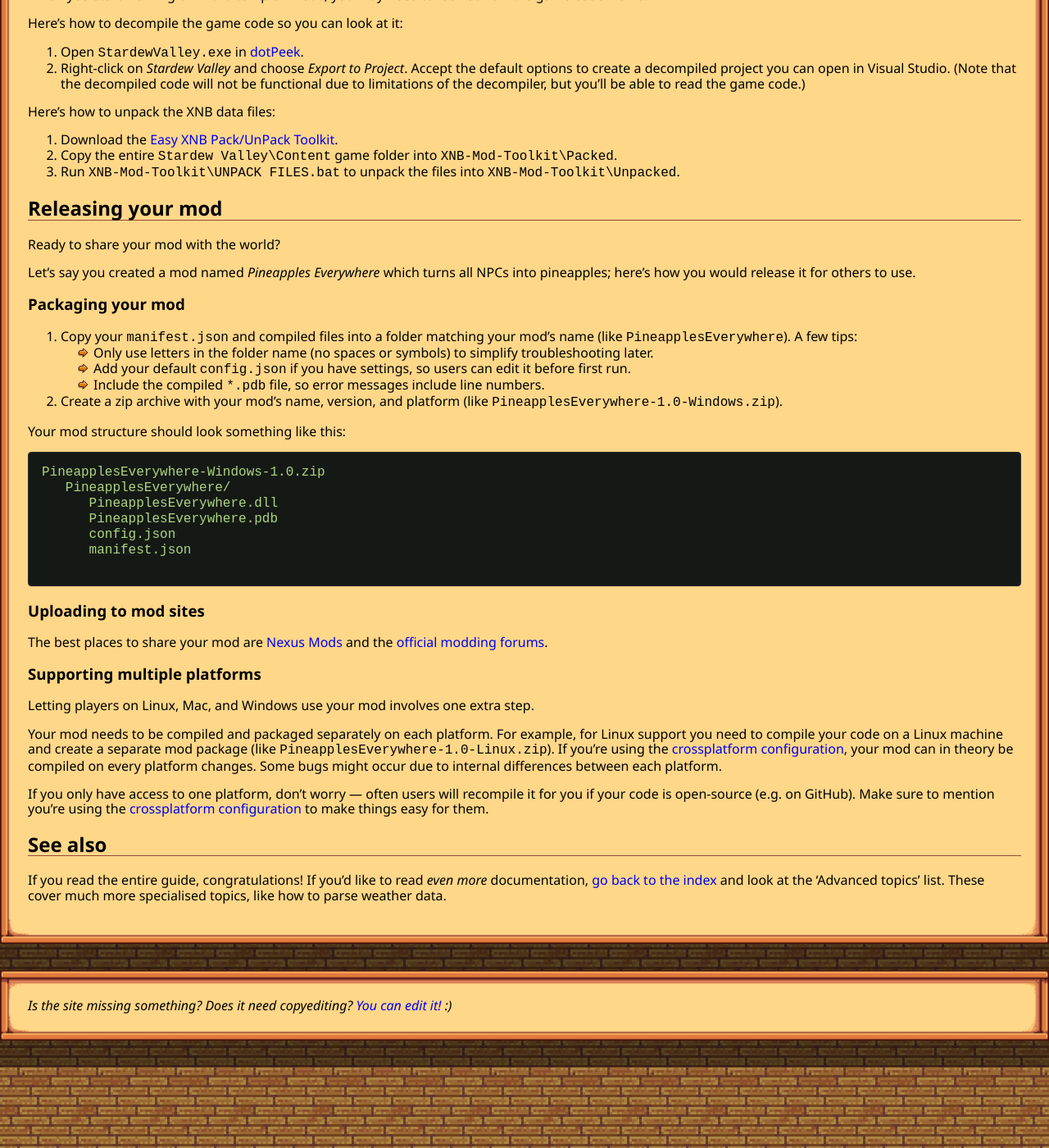
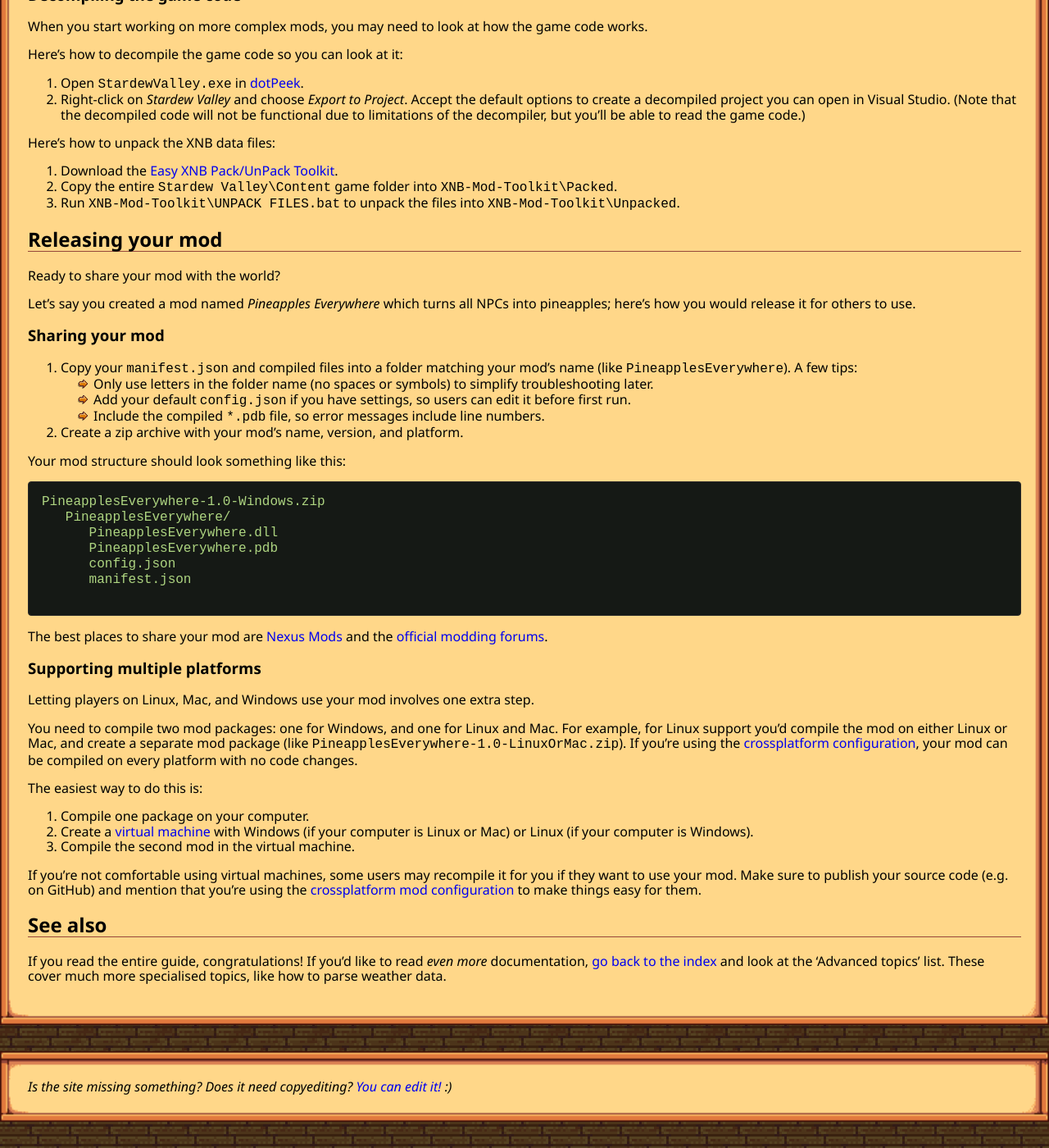
Before and after one commit to Pathoschild/canimod.github.io, a Jekyll site: the page built from guides/creating-a-smapi-mod.md, in a window 1280 px wide and 1400 px high, scrolled down 7806 px. Shown: the whole window at 82% size. Built offline with Jekyll 4.4.1, drawn with Linux system fonts in a browser that asks for light colours; nearby versions of some CDN libraries; some of the changed text lies outside the part shown.

Commit message:
update crossplatform mod instructions

````diff
--- a/guides/creating-a-smapi-mod.md
+++ b/guides/creating-a-smapi-mod.md
@@ -153,6 +153,8 @@
    ```c#
    using StardewModdingAPI;
    using StardewModdingAPI.Events;
+   using StardewValley;
+   using Microsoft.Xna.Framework;
 
    namespace <your project name>
    {
@@ -377,20 +379,19 @@
 Let's say you created a mod named _Pineapples Everywhere_ which turns all NPCs into pineapples;
 here's how you would release it for others to use.
 
-### Packaging your mod
+### Sharing your mod
 
 1. Copy your `manifest.json` and compiled files into a folder matching your mod's name (like
    `PineapplesEverywhere`). A few tips:
    * Only use letters in the folder name (no spaces or symbols) to simplify troubleshooting later.
    * Add your default `config.json` if you have settings, so users can edit it before first run.
    * Include the compiled `*.pdb` file, so error messages include line numbers.
-2. Create a zip archive with your mod's name, version, and platform (like
-   `PineapplesEverywhere-1.0-Windows.zip`).
+2. Create a zip archive with your mod's name, version, and platform.
 
 Your mod structure should look something like this:
 
 ```
-PineapplesEverywhere-Windows-1.0.zip
+PineapplesEverywhere-1.0-Windows.zip
    PineapplesEverywhere/
       PineapplesEverywhere.dll
       PineapplesEverywhere.pdb
@@ -399,22 +400,28 @@
 
 ```
 
-### Uploading to mod sites
 The best places to share your mod are [Nexus Mods](http://www.nexusmods.com/stardewvalley) and
 the [official modding forums](http://community.playstarbound.com/forums/mods.215/).
 
 ### Supporting multiple platforms
 Letting players on Linux, Mac, and Windows use your mod involves one extra step.
 
-Your mod needs to be compiled and packaged separately on each platform. For example, for Linux
-support you need to compile your code on a Linux machine and create a separate mod package
-(like `PineapplesEverywhere-1.0-Linux.zip`). If you're using the [crossplatform configuration](#configuring-the-build),
-your mod can in theory be compiled on every platform changes. Some bugs might occur due to internal
-differences between each platform.
+You need to compile two mod packages: one for Windows, and one for Linux and Mac. For example, for
+Linux support you'd compile the mod on either Linux or Mac, and create a separate mod package
+(like `PineapplesEverywhere-1.0-LinuxOrMac.zip`). If you're using the [crossplatform
+configuration](#configuring-the-build), your mod can be compiled on every platform with no code
+changes.
 
-If you only have access to one platform, don't worry — often users will recompile it for you if
-your code is open-source (e.g. on GitHub). Make sure to mention you're using the [crossplatform configuration](#configuring-the-build)
-to make things easy for them.
+The easiest way to do this is:
+
+1. Compile one package on your computer.
+2. Create a [virtual machine](https://www.virtualbox.org/) with Windows (if your computer is Linux
+   or Mac) or Linux (if your computer is Windows).
+3. Compile the second mod in the virtual machine.
+
+If you're not comfortable using virtual machines, some users may recompile it for you if they want
+to use your mod. Make sure to publish your source code (e.g. on GitHub) and mention that you're
+using the [crossplatform mod configuration](#configuring-the-build) to make things easy for them.
 
 ## See also
 If you read the entire guide, congratulations! If you'd like to read _even more_ documentation,
````
Also changed, not shown: other parts of guides/creating-a-smapi-mod.md (+1 -1 lines).
